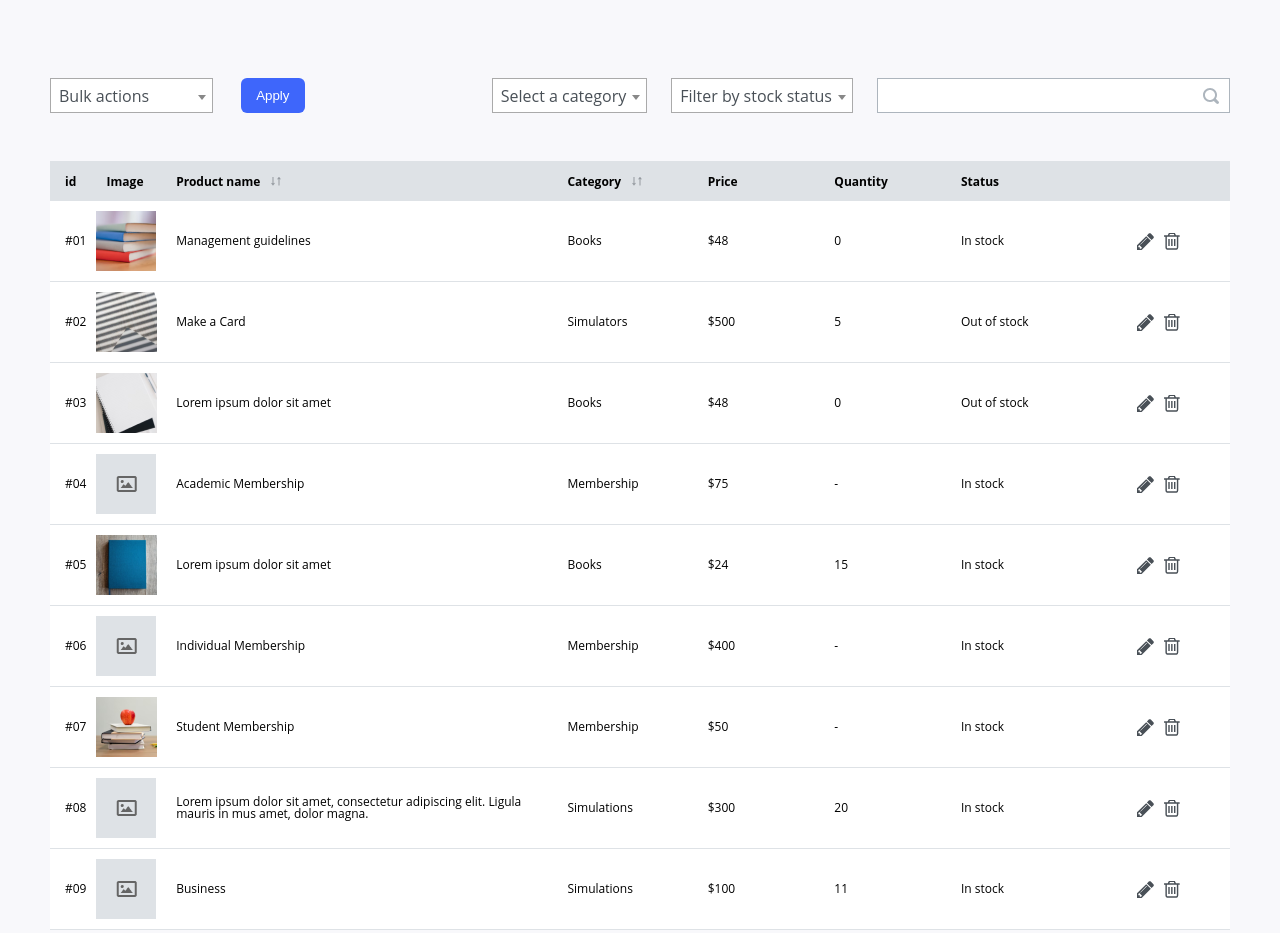
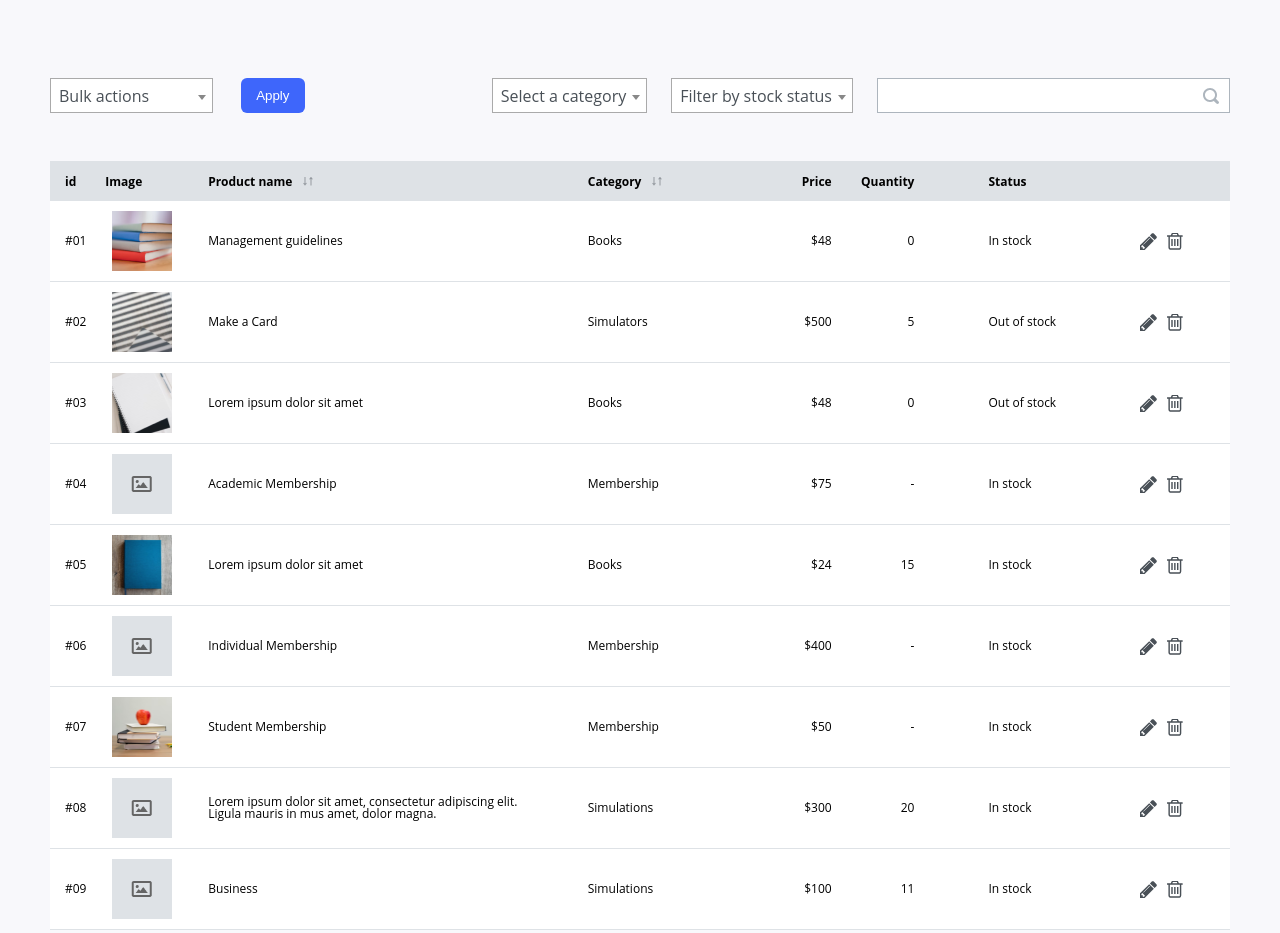
Before and after one commit to kuzovlev/vizual-tech, a website: page app/index.html in a window 1280 px wide. Shown: the top 933 px of the page. Drawn offline with nearby package versions, Linux system fonts and the light colour scheme.

Commit message:
Minor changes
Deleted comment in index.html
Minor style changes

```diff
--- a/app/sass/main.scss
+++ b/app/sass/main.scss
@@ -57,6 +57,7 @@ body {
 
     #table-section {
         margin-top: 78px;
+        margin-bottom: 64px;
 
         .selections-area {
             display: flex;
@@ -107,7 +108,7 @@ body {
                     }
                 }
             }
-            @media screen and (max-width: 500px) {
+            @media screen and (max-width: 768px) {
                 .bulk-actions{
                     margin: 0 auto 24px auto;
                 }
@@ -191,6 +192,9 @@ body {
                         .image_col{
                             padding-left: 15px;
                         }
+                        .col-r{
+                            text-align: right;
+                        }
                     }
                 }
 
@@ -227,13 +231,14 @@ body {
 
                 .image_col {
                     padding: 0;
+                    width: 93px;
 
                     img {
                         display: block;
                         margin: 10px auto;
                     }
 
-                    .no-image {
+                    .no-image, .image {
                         width: 60px;
                         height: 60px;
                         background-color: #DEE2E6;
@@ -243,8 +248,19 @@ body {
                         background-position: 50%;
                     }
                 }
+                .col-r{
+                    text-align: right;
+                    &.col-pad{
+                        padding-right: 40px;
+                    }
+                }
+                .name_col{
+                    padding-right: 30px;
+
+                }
 
                 .stock-status {
+                    padding-left: 34px;
                     width: 120px;
                 }
                 @media screen and (min-width: 500px) {
@@ -277,8 +293,6 @@ body {
                     background: #3E66FB;
                     color: #FFFFFF;
                     border-radius: 50%;
-                    // display: table-cell;
-                    // vertical-align: middle;
                 }
 
                 &.first,
```
Also changed, not shown: app/index.html (+0 -2 lines), app/css/main.css.
